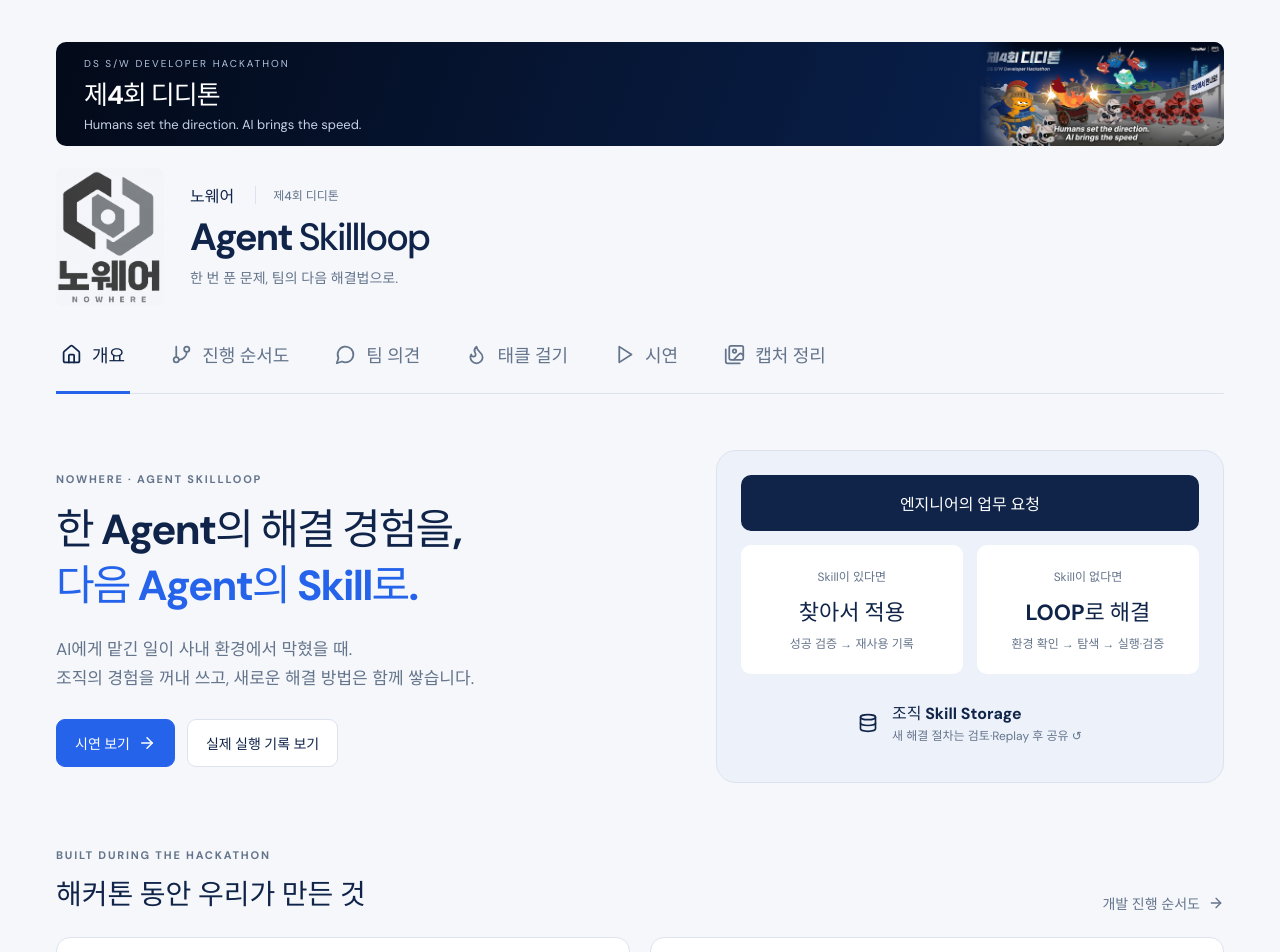
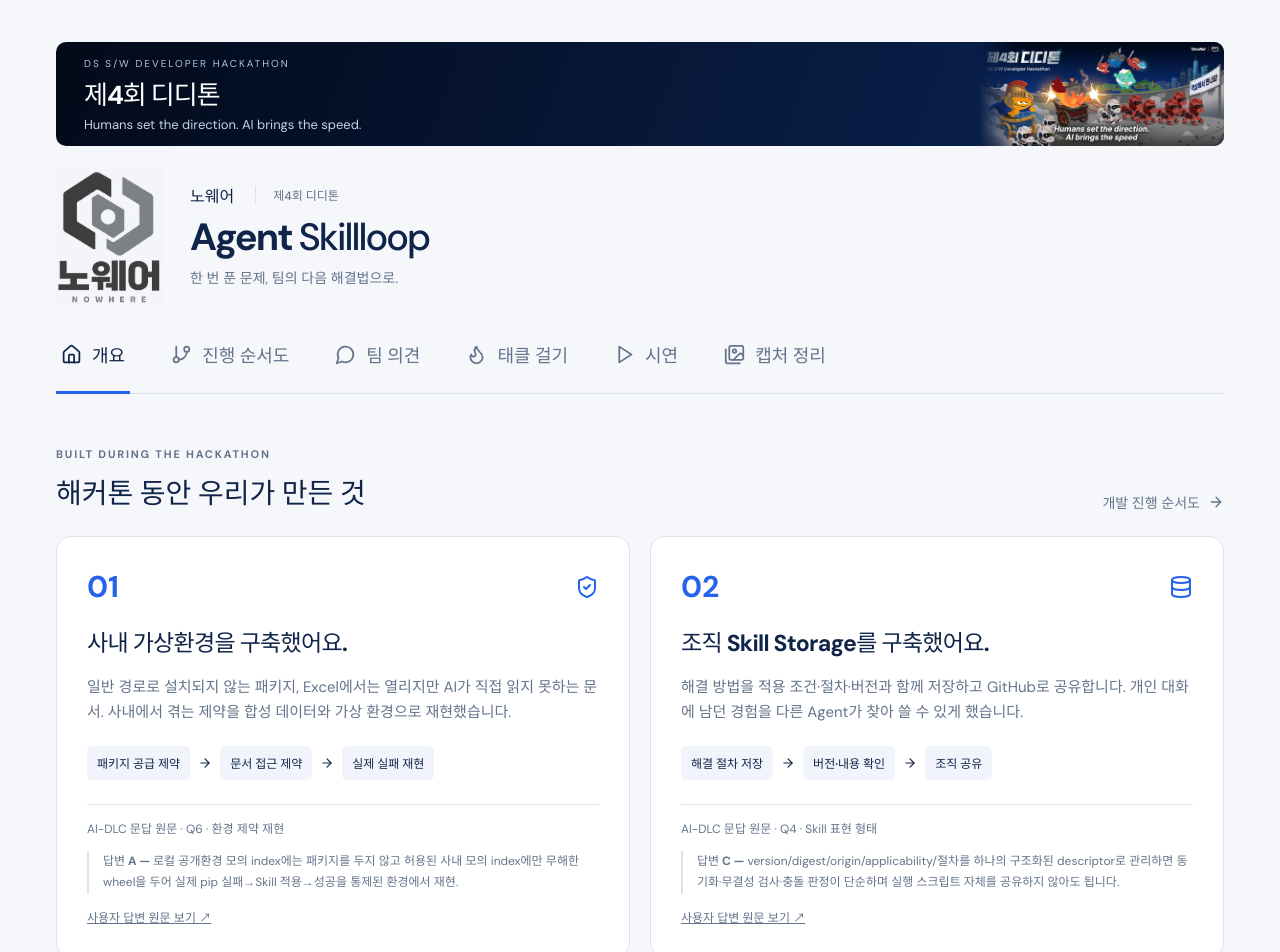
Before and after one commit to THEGREATCJPark/ddthon, a React (Vite) app in the folder team-hub/: page / in a window 1280 px wide. Shown: the top 952 px of the page. Built offline with nearby package versions, Linux system fonts and the light colour scheme.

Commit message:
style(web): simplify overview and expose AI-DLC answer rationale

```diff
--- a/team-hub/src/Overview.tsx
+++ b/team-hub/src/Overview.tsx
@@ -73,52 +73,6 @@
 export default function Overview() {
   return (
     <section className="overview-page">
-      <div className="overview-hero">
-        <div>
-          <span className="overview-eyebrow">NOWHERE · AGENT SKILLLOOP</span>
-          <h2>
-            한 Agent의 해결 경험을,
-            <br />
-            <em>다음 Agent의 Skill로.</em>
-          </h2>
-          <p>
-            AI에게 맡긴 일이 사내 환경에서 막혔을 때.
-            <br />
-            조직의 경험을 꺼내 쓰고, 새로운 해결 방법은 함께 쌓습니다.
-          </p>
-          <div className="overview-actions">
-            <a className="button primary" href="#demo-p0">
-              시연 보기 <ArrowRight size={18} />
-            </a>
-            <a className="button" href="#captures">
-              실제 실행 기록 보기
-            </a>
-          </div>
-        </div>
-        <div
-          className="overview-loop"
-          aria-label="기존 Skill이 있으면 재사용하고 없으면 LOOP로 해결 후 검토와 검증을 거쳐 Skill로 공유합니다"
-        >
-          <div className="overview-loop-request">엔지니어의 업무 요청</div>
-          <div className="overview-loop-path">
-            <span>Skill이 있다면</span>
-            <strong>찾아서 적용</strong>
-            <small>성공 검증 → 재사용 기록</small>
-          </div>
-          <div className="overview-loop-path">
-            <span>Skill이 없다면</span>
-            <strong>LOOP로 해결</strong>
-            <small>환경 확인 → 탐색 → 실행·검증</small>
-          </div>
-          <div className="overview-loop-return">
-            <Database size={20} />
-            <div>
-              <strong>조직 Skill Storage</strong>
-              <small>새 해결 절차는 검토·Replay 후 공유 ↺</small>
-            </div>
-          </div>
-        </div>
-      </div>
       <div className="overview-section-title">
         <div>
           <span className="overview-eyebrow">BUILT DURING THE HACKATHON</span>
@@ -148,11 +102,9 @@
                 </span>
               ))}
             </div>
-            <details className="overview-evidence">
-              <summary>
-                AI-DLC 문답 원문 · {step.question} · 답변 {step.answer}
-              </summary>
-              <blockquote>{step.quote}</blockquote>
+            <div className="overview-evidence">
+              <span>AI-DLC 문답 원문 · {step.question}</span>
+              <blockquote><strong>답변 {step.answer} — </strong>{step.quote}</blockquote>
               <a
                 href={`${SOURCE}/aidlc-docs/audit.md`}
                 target="_blank"
@@ -160,7 +112,7 @@
               >
                 사용자 답변 원문 보기 ↗
               </a>
-            </details>
+            </div>
           </article>
         ))}
       </div>
--- a/team-hub/src/style.css
+++ b/team-hub/src/style.css
@@ -2032,20 +2032,7 @@
 .demo-evidence-links { font-size: 14px; line-height: 1.8; }
 .demo-evidence-links a { text-decoration: underline; color: var(--blue); }
 
-.overview-hero { display:grid; grid-template-columns:1.2fr 1fr; gap:50px; align-items:center; padding:20px 0 48px; }
 .overview-eyebrow { font-size:11px; font-weight:800; letter-spacing:1.8px; color:var(--muted); }
-.overview-hero h2 { font-size:42px; line-height:1.35; letter-spacing:-1.8px; margin:14px 0 20px; }
-.overview-hero h2 em { color:var(--blue); font-style:normal; }
-.overview-hero p { color:var(--muted); font-size:17px; }
-.overview-actions { display:flex; gap:12px; margin-top:26px; flex-wrap:wrap; }
-.overview-loop { display:grid; grid-template-columns:1fr 1fr; gap:14px; padding:24px; background:#edf2fa; border:1px solid var(--border); border-radius:20px; }
-.overview-loop-request { grid-column:1/-1; text-align:center; padding:16px; font-weight:800; background:var(--navy); color:white; border-radius:10px; }
-.overview-loop-path { padding:20px 14px; border-radius:10px; background:white; text-align:center; }
-.overview-loop-path > span { font-size:12px; color:var(--muted); }
-.overview-loop-path strong { display:block; font-size:22px; margin:8px 0; }
-.overview-loop small { display:block; color:var(--muted); font-size:12px; line-height:1.6; }
-.overview-loop-return { grid-column:1/-1; display:flex; align-items:center; justify-content:center; gap:14px; padding:12px; }
-.overview-loop-return strong { display:block; margin-bottom:3px; }
 .overview-section-title { display:flex; justify-content:space-between; align-items:end; margin:12px 0 24px; gap:20px; }
 .overview-section-title h2 { font-size:28px; margin-top:8px; }
 .overview-section-title a { display:flex; gap:8px; align-items:center; color:var(--muted); font-size:14px; }
@@ -2061,11 +2048,10 @@
 .overview-step-flow span { display:flex; align-items:center; gap:8px; }
 .overview-step-flow b { background:#f1f5fb; border-radius:5px; font-size:12px; padding:8px 10px; font-weight:600; }
 .overview-evidence { border-top:1px solid var(--border); padding-top:14px; font-size:12px; color:var(--muted); }
-.overview-evidence summary { cursor:pointer; line-height:1.7; }
 .overview-evidence blockquote { margin:14px 0; border-left:2px solid var(--border); padding-left:14px; line-height:1.8; }
 .overview-evidence a { text-decoration:underline; }
 .overview-records { display:flex; justify-content:space-between; gap:35px; padding:30px 0; margin-top:18px; }
 .overview-records h3 { font-size:20px; margin-bottom:8px; }
 .overview-records p { color:var(--muted); max-width:720px; font-size:14px; }
 .overview-records > div:last-child { display:flex; flex-direction:column; gap:12px; flex-shrink:0; font-size:14px; }
-@media(max-width:900px) { .overview-hero { grid-template-columns:1fr; gap:25px; } .overview-hero h2 { font-size:34px; } .overview-grid { grid-template-columns:1fr; } .overview-section-title,.overview-records { align-items:start; flex-direction:column; } }
+@media(max-width:900px) { .overview-grid { grid-template-columns:1fr; } .overview-section-title,.overview-records { align-items:start; flex-direction:column; } }
```
